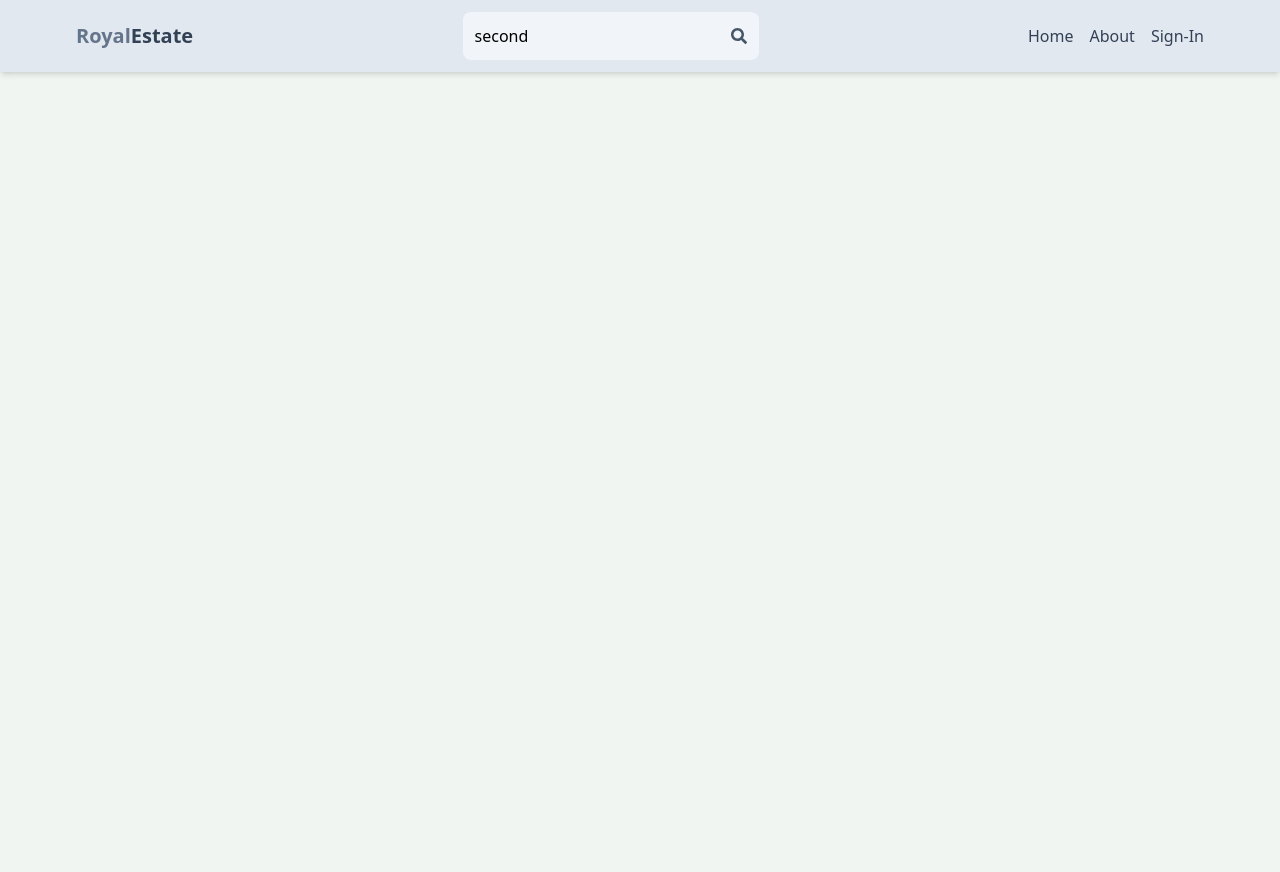
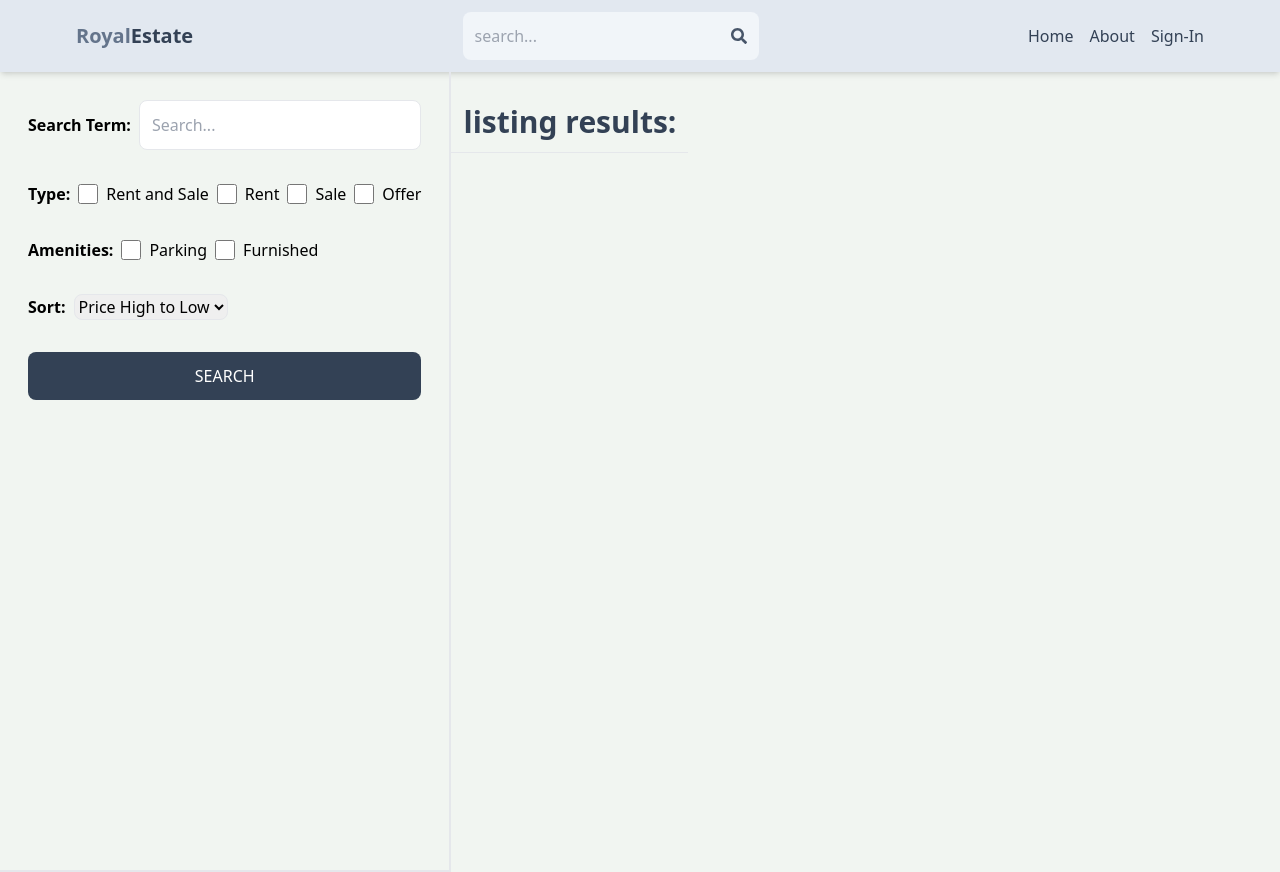
Before and after one commit to nileshshetty1/Mern-estate, a React (Vite) app in the folder client/: page /search in a window 1280 px wide. Before the commit the page ends 800 px from the top, so only its background shows below. Built offline with nearby package versions, Linux system fonts and the light colour scheme; no server answers.

Commit message:
Created search UI

```diff
--- a/client/src/App.jsx
+++ b/client/src/App.jsx
@@ -10,6 +10,7 @@
 import CreateListing from "./pages/CreateListing";
 import UpdateListing from "./pages/UpdateListing";
 import Listing from "./pages/Listing";
+import Search from "./pages/Search";
 function App() {
   return (
     <>
@@ -21,6 +22,7 @@
           <Route path="/sign-in" element={<SignIn />} />
           <Route path="/about" element={<About />} />
           <Route path="/listing/:listingId" element={<Listing />} />
+          <Route path="/search" element={<Search />} />
           <Route element={<PrivateRoute />}>
             <Route path="/profile" element={<Profile />} />
             <Route path="/create-listing" element={<CreateListing />} />
--- a/client/src/components/Header.jsx
+++ b/client/src/components/Header.jsx
@@ -5,7 +5,7 @@
 const Header = () => {
   const Navigate = useNavigate();
   const { currentUser } = useSelector((state) => state.user);
-  const [searchTerm, setSearchTerm] = useState("second");
+  const [searchTerm, setSearchTerm] = useState("");
 
   const handleSubmit = (e) => {
     e.preventDefault();
--- /dev/null
+++ b/client/src/pages/Search.jsx
@@ -0,0 +1,72 @@
+import React from "react";
+
+const Search = () => {
+  return (
+    <div className="flex flex-col md:flex-row">
+      <div className=" p-7 border-b-2 md:border-r-2 md:min-h-screen ">
+        <form className="flex flex-col gap-8">
+          <div className="flex items-center gap-2">
+            <label className="whitespace-nowrap font-semibold">
+              Search Term:
+            </label>
+            <input
+              type="text"
+              id="searchTerm"
+              placeholder="Search..."
+              className="border rounded-lg p-3 w-full"
+            />
+          </div>
+          <div className="flex gap-2 flex-wrap items-center">
+            <label className="whitespace-nowrap font-semibold">Type:</label>
+            <div className="flex gap-2 ">
+              <input type="checkbox" id="all" className="w-5" />
+              <span>Rent and Sale</span>
+            </div>
+            <div className="flex gap-2 ">
+              <input type="checkbox" id="rent" className="w-5" />
+              <span>Rent</span>
+            </div>
+            <div className="flex gap-2 ">
+              <input type="checkbox" id="sale" className="w-5" />
+              <span>Sale</span>
+            </div>
+            <div className="flex gap-2 ">
+              <input type="checkbox" id="offer" className="w-5" />
+              <span>Offer</span>
+            </div>
+          </div>
+          <div className="flex gap-2 flex-wrap">
+            <label className="font-semibold">Amenities:</label>
+            <div className="flex gap-2 ">
+              <input type="checkbox" id="parking" className="w-5" />
+              <span>Parking</span>
+            </div>
+            <div className="flex gap-2 ">
+              <input type="checkbox" id="furnished" className="w-5" />
+              <span>Furnished</span>
+            </div>
+          </div>
+          <div className="flex gap-2 items-center">
+            <label className="font-semibold">Sort:</label>
+            <select id="sort-order" className="border rounded-lg">
+              <option>Price High to Low</option>
+              <option>Price Low to High </option>
+              <option>Latest</option>
+              <option>Oldest</option>
+            </select>
+          </div>
+          <button className="bg-slate-700 text-white p-3 rounded-lg uppercase hover:opacity-95">
+            Search
+          </button>
+        </form>
+      </div>
+      <div className="">
+        <h1 className="text-3xl font-semibold border-b p-3 text-slate-700 mt-5">
+          listing results:
+        </h1>
+      </div>
+    </div>
+  );
+};
+
+export default Search;
```
